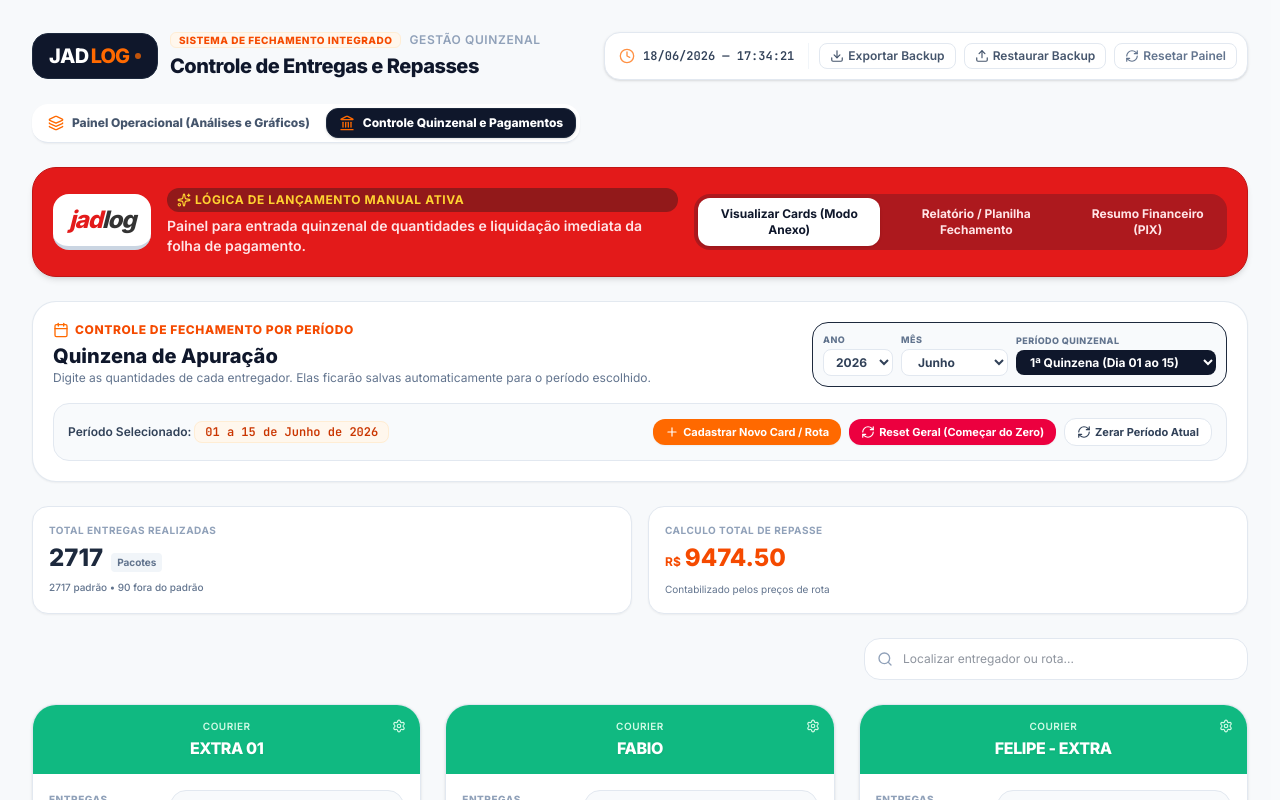
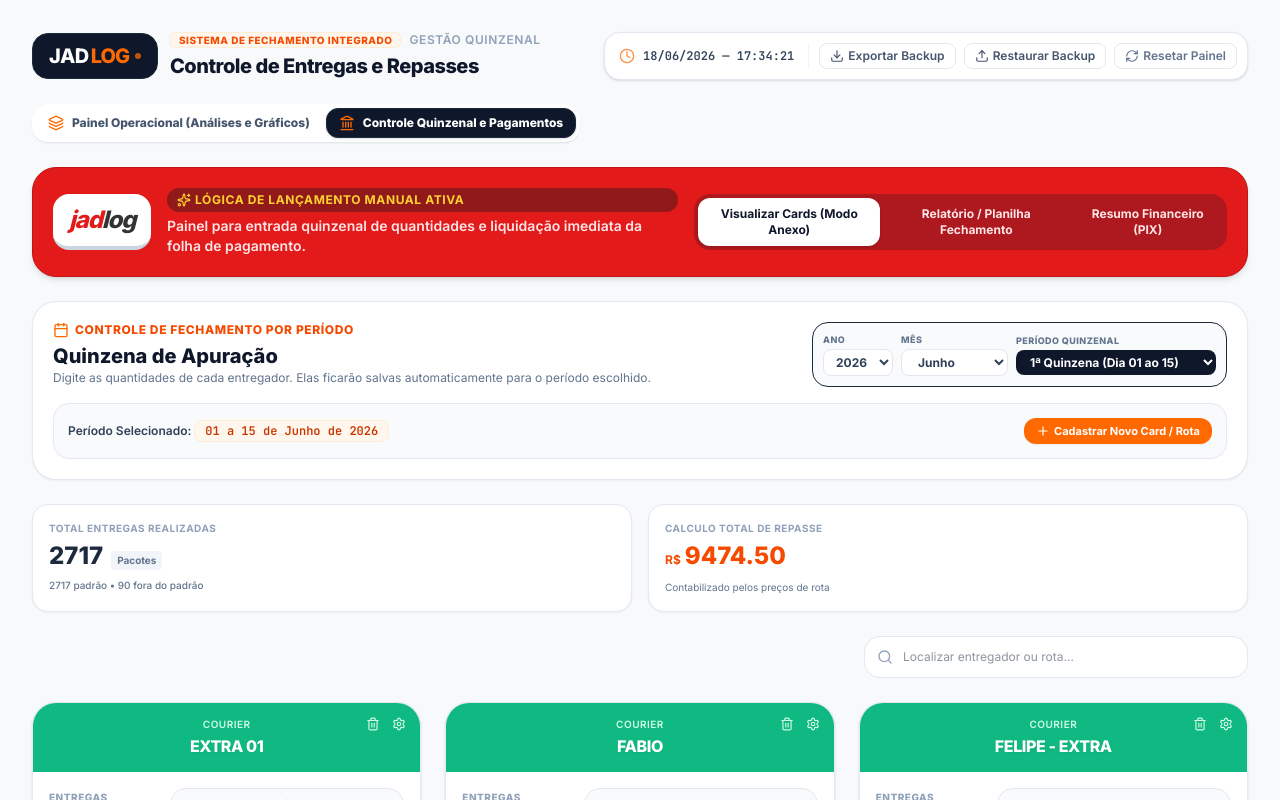
Before and after one commit to robertopsantosrps/Controle-de-entregadores, a React (Vite) app: page / in a window 1280 px wide. Both pictures are taken after a click on the button "Controle Quinzenal e Pagamentos". Shown: the top 800 px of the page. Built offline with nearby package versions, Linux system fonts and the light colour scheme.

Commit message:
feat(payments): implement courier deletion persistence
Add state management to track and filter deleted couriers across sessions and introduce a deletion confirmation workflow.

```diff
--- a/src/components/FortnightlyPayments.tsx
+++ b/src/components/FortnightlyPayments.tsx
@@ -260,6 +260,12 @@
     return saved ? JSON.parse(saved) : [];
   });
 
+  // Track excluded/deleted card IDs across sessions
+  const [deletedCouriers, setDeletedCouriers] = useState<string[]>(() => {
+    const saved = localStorage.getItem('jadlog_deleted_couriers');
+    return saved ? JSON.parse(saved) : [];
+  });
+
   // Merged standard and dynamically added couriers
   const allCouriers = useMemo(() => {
     const standard = drivers.map(d => {
@@ -284,8 +290,8 @@
         isCustom: true,
       };
     });
-    return [...standard, ...custom];
-  }, [drivers, customCouriers, driverMappings]);
+    return [...standard, ...custom].filter(c => !deletedCouriers.includes(c.id));
+  }, [drivers, customCouriers, driverMappings, deletedCouriers]);
 
   // Modals / Overlays for editing and creating cards
   const [editingCourierId, setEditingCourierId] = useState<string | null>(null);
@@ -310,6 +316,9 @@
   // Print helper states
   const [showPrintInstructions, setShowPrintInstructions] = useState(false);
   const [isInIframe, setIsInIframe] = useState(false);
+
+  // Delete confirmation states
+  const [courierToDelete, setCourierToDelete] = useState<{ id: string; name: string } | null>(null);
 
   useEffect(() => {
     try {
@@ -632,10 +641,13 @@
     setEditingCourierId(null);
   };
 
-  const handleDeleteCourier = (driverId: string) => {
-    if (!window.confirm('Tem certeza que deseja apagar permanentemente este card de entregador?')) return;
-
-    // Remove from customCouriers list
+  const confirmDeleteCourier = (driverId: string) => {
+    // Add to deleted list to prevent showing up
+    const updatedDeleted = [...deletedCouriers, driverId];
+    setDeletedCouriers(updatedDeleted);
+    localStorage.setItem('jadlog_deleted_couriers', JSON.stringify(updatedDeleted));
+
+    // Remove from customCouriers list if they are in there
     const updatedCustom = customCouriers.filter(c => c.id !== driverId);
     setCustomCouriers(updatedCustom);
     localStorage.setItem('jadlog_custom_couriers', JSON.stringify(updatedCustom));
@@ -657,6 +669,13 @@
     localStorage.setItem('jadlog_fortnightly_ledger', JSON.stringify(newLedger));
 
     setEditingCourierId(null);
+    setCourierToDelete(null);
+  };
+
+  const handleDeleteCourier = (driverId: string) => {
+    const courier = allCouriers.find(c => c.id === driverId);
+    const name = courier ? courier.name : 'Entregador';
+    setCourierToDelete({ id: driverId, name });
   };
 
   const handleCreateCourier = () => {
@@ -1147,23 +1166,6 @@
               <Plus className="w-3.5 h-3.5" />
               Cadastrar Novo Card / Rota
             </button>
-
-            <button
-              onClick={handleWipeAllLedgerAndReset}
-              className="px-3 py-1.5 bg-rose-600 hover:bg-rose-700 text-white rounded-xl font-bold text-[11px] transition-colors flex items-center gap-1 cursor-pointer shadow-xs"
-              title="Apagar todos os dados salvos em todas as quinzenas e reiniciar limpo"
-            >
-              <RefreshCw className="w-3.5 h-3.5 animate-spin-reverse" />
-              Reset Geral (Começar do Zero)
-            </button>
-
-            <button
-              onClick={handleClearQuantities}
-              className="px-3 py-1.5 bg-white border border-slate-200 hover:bg-slate-50 text-slate-700 rounded-xl font-bold text-[11px] transition-colors flex items-center gap-1 cursor-pointer"
-            >
-              <RefreshCw className="w-3.5 h-3.5" />
-              Zerar Período Atual
-            </button>
           </div>
         </div>
       </div>
@@ -1231,6 +1233,14 @@
               >
                 {/* Visual Header inspired by Jadlog card */}
                 <div className="bg-[#10b981] text-white p-3.5 text-center flex flex-col justify-center items-center relative">
+                  <button
+                    onClick={() => handleDeleteCourier(report.driverId)}
+                    className="absolute top-2.5 right-9 p-1 text-emerald-100 hover:text-rose-200 hover:bg-rose-700/60 rounded-lg transition-colors cursor-pointer print:hidden"
+                    title="Excluir este card permanentemente"
+                  >
+                    <Trash2 className="w-3.5 h-3.5" />
+                  </button>
+
                   <button
                     onClick={() => {
                       setEditingCourierId(report.driverId);
@@ -2193,7 +2203,7 @@
             {/* Footer */}
             <div className="bg-slate-50 p-5 border-t border-slate-100 flex justify-between items-center">
               <div>
-                {editingCourierId.startsWith('custom-drv-') && (
+                {editingCourierId && (
                   <button
                     onClick={() => handleDeleteCourier(editingCourierId)}
                     className="px-3 py-2 bg-rose-50 hover:bg-rose-100 text-rose-600 hover:text-rose-700 rounded-xl font-bold text-xs flex items-center gap-1 cursor-pointer transition-colors"
@@ -2900,6 +2910,52 @@
           </div>
         </div>
       )}
+
+      {/* CUSTOM CONFIRMATION DIALOG FOR CARD EXCLUSION */}
+      {courierToDelete && (
+        <div className="fixed inset-0 z-[110] flex items-center justify-center p-4 bg-slate-900/80 backdrop-blur-xs print:hidden animate-in fade-in duration-150">
+          <div className="bg-white rounded-3xl max-w-sm w-full shadow-2xl border border-slate-200 overflow-hidden flex flex-col animate-in zoom-in-95 duration-150">
+            {/* Header */}
+            <div className="bg-[#e31a1a] text-white p-5 flex items-center gap-3 shrink-0">
+              <div className="p-2 bg-white/10 rounded-xl">
+                <Trash2 className="w-5 h-5 text-white" />
+              </div>
+              <div>
+                <h3 className="text-sm font-black tracking-tight font-sans">Excluir Card do Entregador?</h3>
+                <p className="text-[10px] text-rose-100 mt-0.5 font-sans font-medium">Esta ação não pode ser desfeita</p>
+              </div>
+            </div>
+
+            {/* Content body */}
+            <div className="p-6 space-y-3 font-sans text-slate-700 text-xs">
+              <p className="font-semibold text-slate-800 leading-relaxed text-[13px]">
+                Você tem certeza que deseja excluir o card de <strong className="text-slate-900 font-extrabold font-mono bg-slate-100 px-1.5 py-0.5 rounded">{courierToDelete.name}</strong>?
+              </p>
+
+              <div className="bg-rose-50 border border-rose-150 rounded-2xl p-3 text-rose-950 text-[11px] leading-relaxed">
+                <span className="font-bold block mb-0.5">⚠️ O que acontecerá:</span>
+                Todos os dados e lançamentos deste entregador na quinzena atual e quinzenas passadas serão ocultados e removidos permanentemente das visualizações.
+              </div>
+            </div>
+
+            {/* Footer with action */}
+            <div className="p-4 bg-slate-50 border-t border-slate-100 flex gap-2 shrink-0 justify-end">
+              <button
+                onClick={() => setCourierToDelete(null)}
+                className="px-4 py-2 border border-slate-250 bg-white hover:bg-slate-50 text-slate-700 rounded-xl font-bold text-xs cursor-pointer shadow-xs transition-colors"
+              >
+                Cancelar
+              </button>
+              <button
+                onClick={() => confirmDeleteCourier(courierToDelete.id)}
+                className="px-4 py-2 bg-rose-600 hover:bg-rose-700 text-white rounded-xl font-black text-xs cursor-pointer flex items-center gap-1 shadow-md active:scale-97 transition-all"
+              >
+                Sim, Excluir Card
+              </button>
+            </div>
+          </div>
+        </div>
+      )}
     </div>
   );
 }
```
